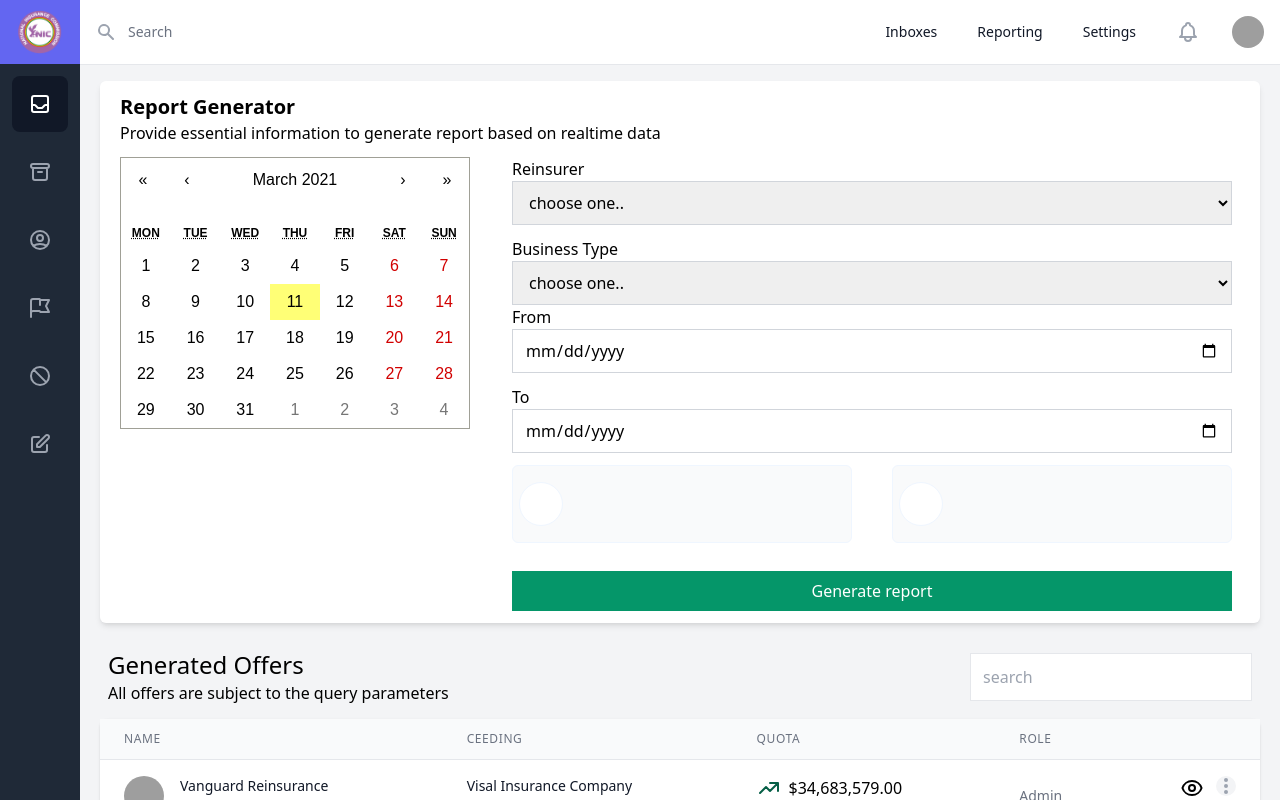
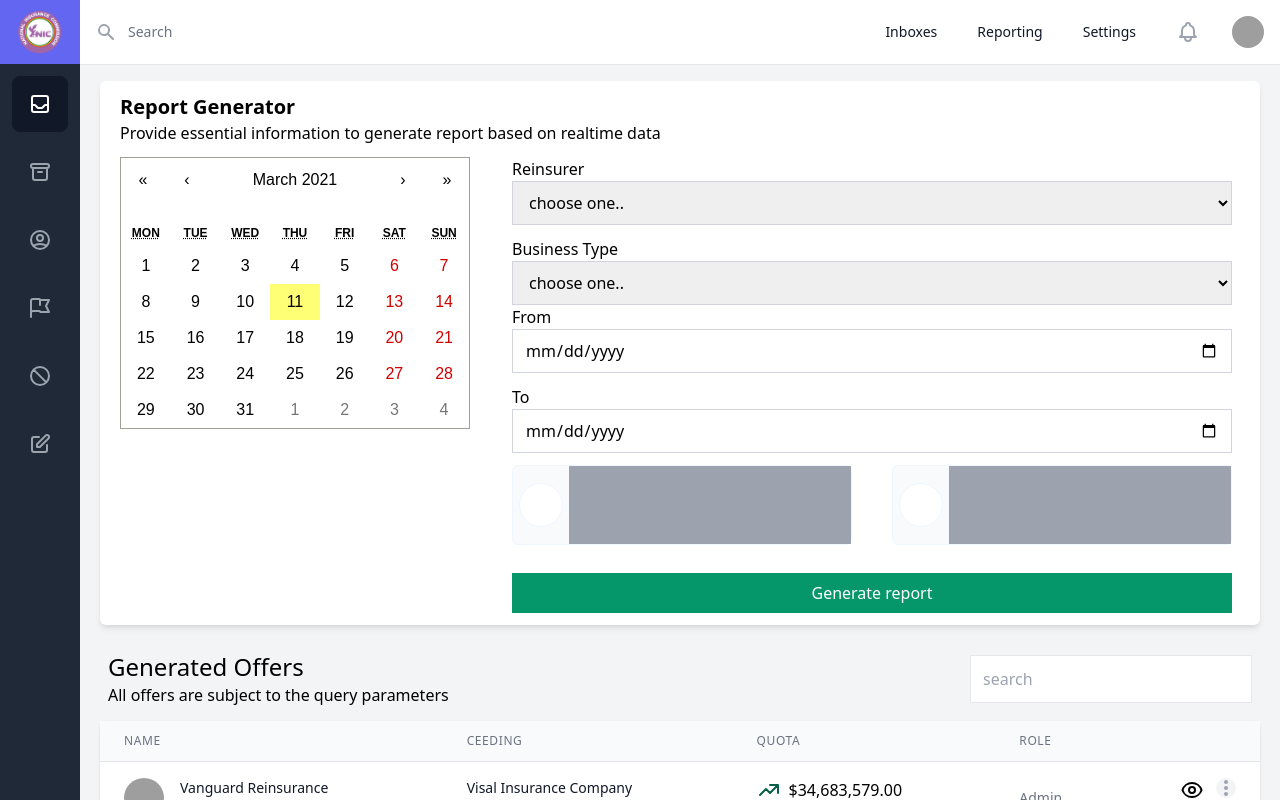
Before and after one commit to Khoby-790/template-nic, a React (Create React App) app: page /reports in a window 1280 px wide. Built offline with nearby package versions, Linux system fonts and the light colour scheme; grey boxes are pictures that could not be loaded.

Commit message:
--- Auto-Git Commit ---

```diff
--- a/src/pages/Reports/sections/InsurerReinsurerSelect.tsx
+++ b/src/pages/Reports/sections/InsurerReinsurerSelect.tsx
@@ -17,13 +17,13 @@ export default InsurerReinsurerSelect
 
 const Option = () => {
     return (
-        <div className="flex-1 hover:bg-blue-200 hover:border-blue-200 hover:shadow-md cursor-pointer hover:-translate-y-1 transform transition bg-gray-50 mx-5 py-4 my-3 rounded-md border border-blue-50">
+        <div className="flex-1 h-20 flex flex-row hover:bg-blue-200 hover:border-blue-200 hover:shadow-md cursor-pointer hover:-translate-y-1 transform transition bg-gray-50 mx-5 my-3 rounded-md border border-blue-50">
             <div className="w-14 flex flex-row">
                 <div className="w-20 flex items-center justify-center">
                     <div className="h-11 rounded-full border border-blue-50 bg-white  cursor-pointer w-11"></div>
                 </div>
-                <div className="h-full bg-gray-400"></div>
             </div>
+            <div className="h-full flex-1 bg-gray-400"></div>
         </div>
     )
 }
```
